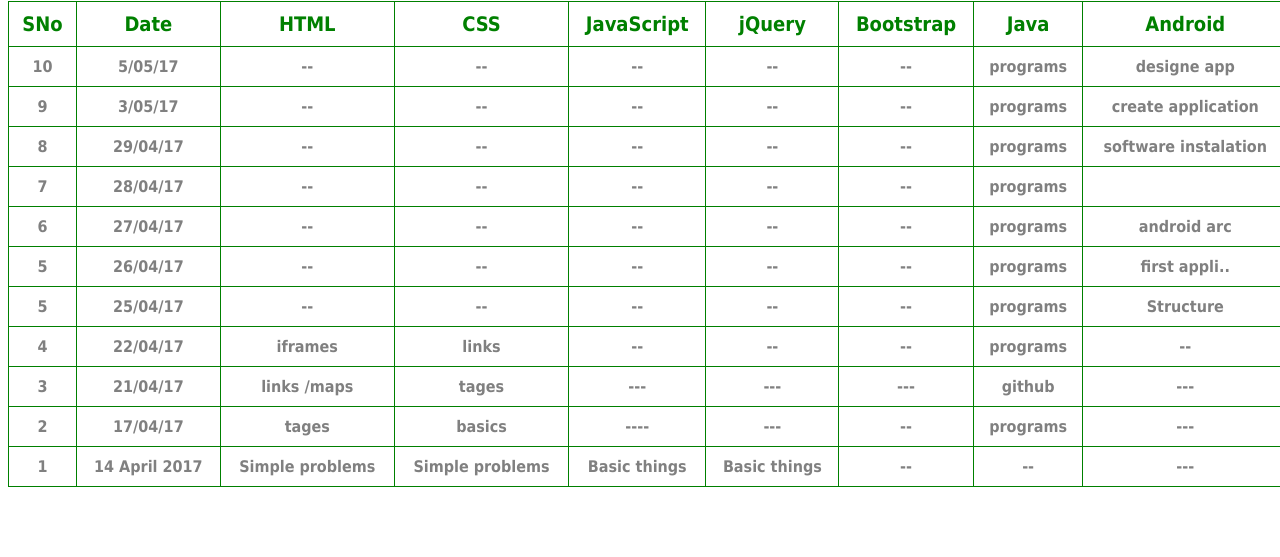
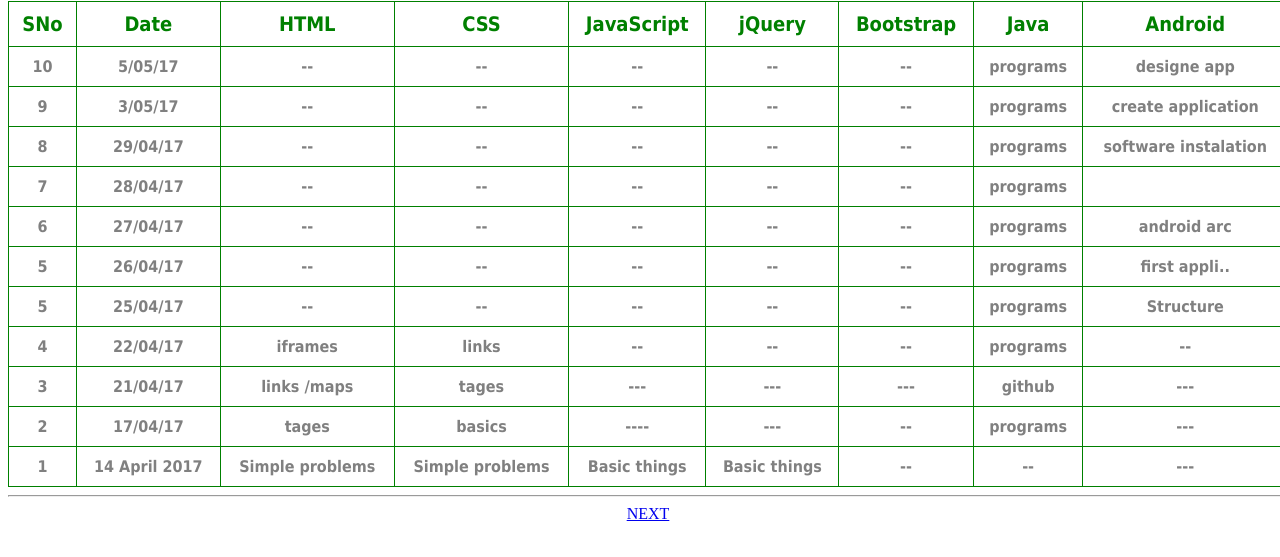
Before and after one commit to sandeepeswar/sandeepeswar.github.io, a plain HTML site: page daily-report.html in a window 1280 px wide. Shown: the part 79-636 px from the top of the page. Drawn offline with Linux system fonts and the light colour scheme.

Commit message:
changed the code

```diff
--- a/daily-report.html
+++ b/daily-report.html
@@ -211,6 +211,8 @@
 
 
 		</table>
+		<hr>
+		<center><a href='daily-report2.html'>NEXT</a></center>
 	</body>
 </html>
 
```
